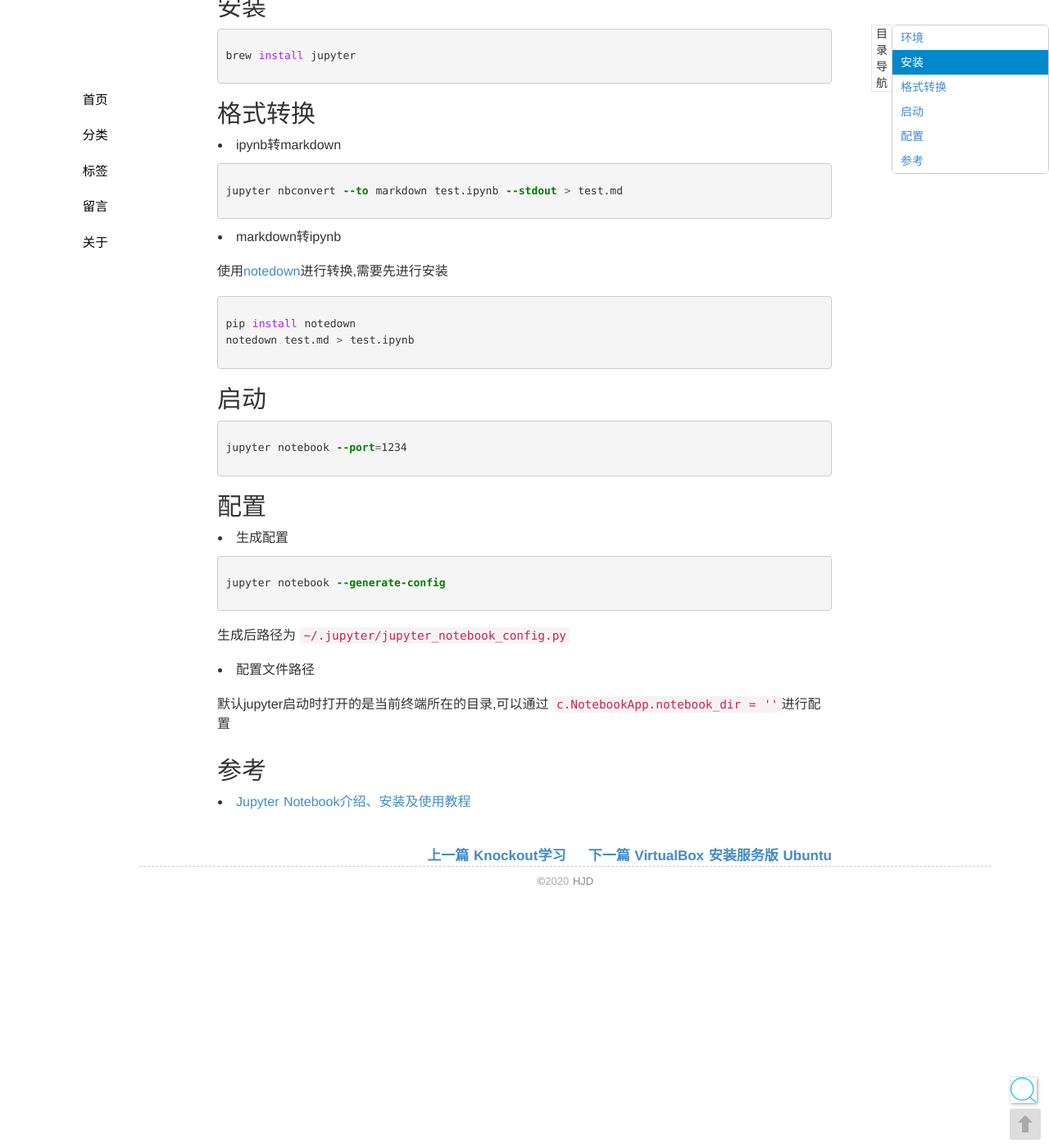
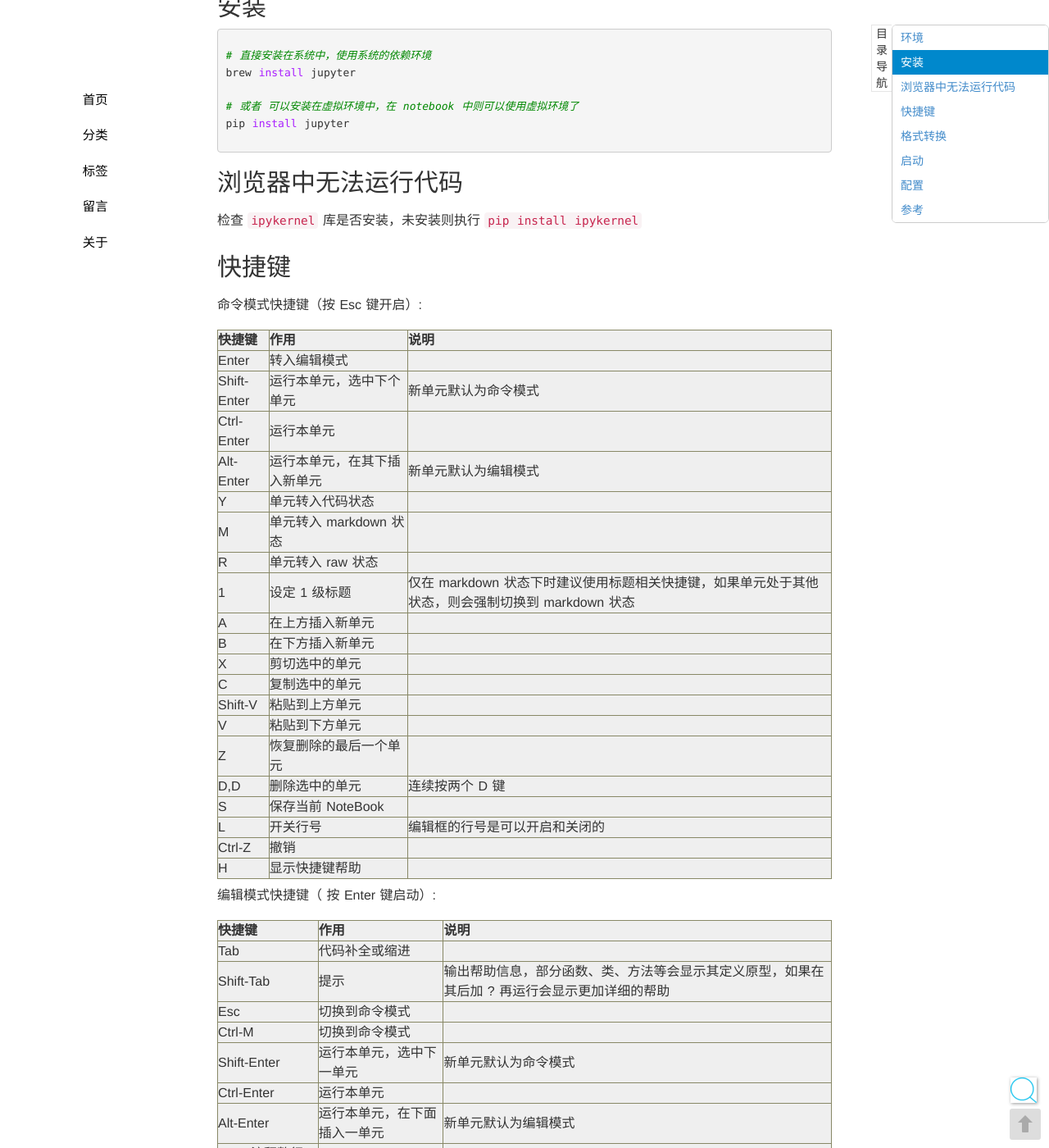
Before and after one commit to seekplum/seekplum.github.io, a Jekyll site: the page built from _posts/2019-06-28-jupyter-notebook.md, in a window 1280 px wide and 1400 px high, scrolled down 280 px. Shown: the whole window at 82% size. Built offline with Jekyll 4.4.1, drawn with Linux system fonts in a browser that asks for light colours; comment, search, counter and statistics services are not loaded; some of the changed text lies outside the part shown.

Commit message:
MOD: Jupyter Notebook基本使用

````diff
--- a/_posts/2019-06-28-jupyter-notebook.md
+++ b/_posts/2019-06-28-jupyter-notebook.md
@@ -1,6 +1,6 @@
 ---
 layout: post
-title:  Jupyter Notebook基本使用
+title: Jupyter Notebook基本使用
 categories: python
 tags: python jupyter
 thread: python
@@ -8,25 +8,73 @@ thread: python
 
 ## 环境
 
-* OS: OSX 10.13.4 (17E202)
-* Python: Python 2.7.16
-* pip: 19.1.1
+- OS: OSX 10.13.4 (17E202)
+- Python: Python 2.7.16
+- pip: 19.1.1
 
 ## 安装
 
 ```bash
+# 直接安装在系统中，使用系统的依赖环境
 brew install jupyter
+
+# 或者 可以安装在虚拟环境中，在 notebook 中则可以使用虚拟环境了
+pip install jupyter
 ```
+
+## 浏览器中无法运行代码
+
+检查 `ipykernel` 库是否安装，未安装则执行 `pip install ipykernel`
+
+## 快捷键
+
+命令模式快捷键（按 Esc 键开启）:
+
+| 快捷键      | 作用                         | 说明                                                                                             |
+| :---------- | :--------------------------- | :----------------------------------------------------------------------------------------------- |
+| Enter       | 转入编辑模式                 |                                                                                                  |
+| Shift-Enter | 运行本单元，选中下个单元     | 新单元默认为命令模式                                                                             |
+| Ctrl-Enter  | 运行本单元                   |                                                                                                  |
+| Alt-Enter   | 运行本单元，在其下插入新单元 | 新单元默认为编辑模式                                                                             |
+| Y           | 单元转入代码状态             |                                                                                                  |
+| M           | 单元转入 markdown 状态       |                                                                                                  |
+| R           | 单元转入 raw 状态            |                                                                                                  |
+| 1           | 设定 1 级标题                | 仅在 markdown 状态下时建议使用标题相关快捷键，如果单元处于其他状态，则会强制切换到 markdown 状态 |
+| A           | 在上方插入新单元             |                                                                                                  |
+| B           | 在下方插入新单元             |                                                                                                  |
+| X           | 剪切选中的单元               |                                                                                                  |
+| C           | 复制选中的单元               |                                                                                                  |
+| Shift-V     | 粘贴到上方单元               |                                                                                                  |
+| V           | 粘贴到下方单元               |                                                                                                  |
+| Z           | 恢复删除的最后一个单元       |                                                                                                  |
+| D,D         | 删除选中的单元               | 连续按两个 D 键                                                                                  |
+| S           | 保存当前 NoteBook            |                                                                                                  |
+| L           | 开关行号                     | 编辑框的行号是可以开启和关闭的                                                                   |
+| Ctrl-Z      | 撤销                         |                                                                                                  |
+| H           | 显示快捷键帮助               |                                                                                                  |
+
+编辑模式快捷键（ 按 Enter 键启动）:
+
+| 快捷键                   | 作用                         | 说明                                                                                          |
+| :----------------------- | :--------------------------- | :-------------------------------------------------------------------------------------------- |
+| Tab                      | 代码补全或缩进               |
+| Shift-Tab                | 提示                         | 输出帮助信息，部分函数、类、方法等会显示其定义原型，如果在其后加 ? 再运行会显示更加详细的帮助 |
+| Esc                      | 切换到命令模式               |                                                                                               |
+| Ctrl-M                   | 切换到命令模式               |                                                                                               |
+| Shift-Enter              | 运行本单元，选中下一单元     | 新单元默认为命令模式                                                                          |
+| Ctrl-Enter               | 运行本单元                   |                                                                                               |
+| Alt-Enter                | 运行本单元，在下面插入一单元 | 新单元默认为编辑模式                                                                          |
+| Ctrl-/ 注释整行/撤销注释 | 仅代码状态有效               |
 
 ## 格式转换
 
-* ipynb转markdown
+- ipynb 转 markdown
 
 ```bash
 jupyter nbconvert --to markdown test.ipynb --stdout > test.md
 ```
 
-* markdown转ipynb
+- markdown 转 ipynb
 
 使用[notedown](https://github.com/aaren/notedown)进行转换,需要先进行安装
 
@@ -39,11 +87,13 @@ notedown test.md > test.ipynb
 
 ```bash
 jupyter notebook --port=1234
+
+jupyter notebook --port=1234 test.ipynb
 ```
 
 ## 配置
 
-* 生成配置
+- 生成配置
 
 ```bash
 jupyter notebook --generate-config
@@ -51,10 +101,11 @@ jupyter notebook --generate-config
 
 生成后路径为 `~/.jupyter/jupyter_notebook_config.py`
 
-* 配置文件路径
+- 配置文件路径
 
-默认jupyter启动时打开的是当前终端所在的目录,可以通过 `c.NotebookApp.notebook_dir = ''`进行配置
+默认 jupyter 启动时打开的是当前终端所在的目录,可以通过 `c.NotebookApp.notebook_dir = ''`进行配置
 
 ## 参考
 
-* [Jupyter Notebook介绍、安装及使用教程](https://zhuanlan.zhihu.com/p/33105153)
+- [Jupyter Notebook 介绍、安装及使用教程](https://zhuanlan.zhihu.com/p/33105153)
+- [Jupyter NoteBook 的快捷键使用指南](https://opus.konghy.cn/ipynb/jupyter-notebook-keyboard-shortcut.html)
````
Also changed, not shown: _posts/2017-01-07-redis.md (+7 -0 lines), _posts/2017-01-14-celery.md (+34 -19 lines).
